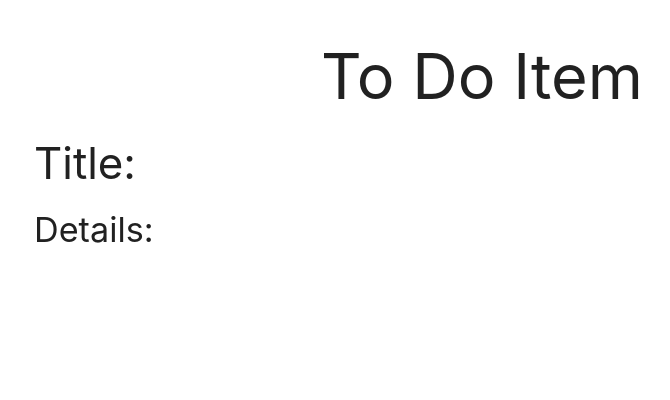
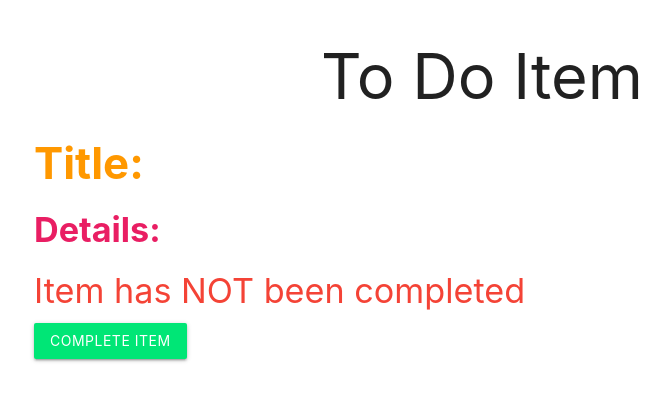
Before and after one commit to maiptran157/redux-todo-list, a React (Create React App) app: page /item/1 in a window 1280 px wide. Shown: the top 400 px of the page, without its empty margins (158-828 px from the left). Built offline with nearby package versions, Linux system fonts and the light colour scheme; no server answers.

Commit message:
add toggle complete button

```diff
--- a/src/actions/index.js
+++ b/src/actions/index.js
@@ -30,3 +30,15 @@ export function getSingleItem(id) {
         payload: resp
     }
 }
+
+export function clearSingleItem() {
+    return { type: types.CLEAR_SINGLE_ITEM }
+}
+
+export function toggleComplete(id) {
+    const resp = axios.put(`${BASE_URL}/todos/${id + API_KEY}`);
+    return {
+        type: types.TOGGLE_COMPLETE,
+        payload: resp
+    }
+}
--- a/src/actions/types.js
+++ b/src/actions/types.js
@@ -1,5 +1,7 @@
 export default {
     ADD_LIST_ITEM: 'add_list_item',
+    CLEAR_SINGLE_ITEM: 'clear_single_item',
     GET_LIST_DATA: 'get_list_data',
-    GET_SINGLE_ITEM: 'get_single_item'
+    GET_SINGLE_ITEM: 'get_single_item',
+    TOGGLE_COMPLETE: 'toggle_complete'
 }
--- a/src/components/single_item.js
+++ b/src/components/single_item.js
@@ -1,20 +1,34 @@
 import React, { Component } from 'react';
 import { connect } from 'react-redux';
-import { getSingleItem } from '../actions';
+import { getSingleItem, clearSingleItem, toggleComplete } from '../actions';
+
+const style = {
+    fontWeight: 'bold'
+}
 
 class SingleItem extends Component {
     componentDidMount() {
         console.log('Item ID:', this.props.match.params.itemId);
         this.props.getSingleItem(this.props.match.params.itemId);
     }
+    componentWillUnmount() {
+        this.props.clearSingleItem();
+    }
     render() {
         console.log("Single Item:", this.props.item)
-        const { title, details } = this.props.item;
+        // const { title, details, complete, toggleComplete } = this.props.item;
+        const { item, toggleComplete, match: { params } } = this.props;
         return (
             <div>
                 <h1 className="center">To Do Item</h1>
-                <h3>Title: {title}</h3>
-                <h4>Details: {details}</h4>
+                <h3><span className="orange-text" style={style}>Title:</span> {item.title}</h3>
+                <h4><span className="pink-text" style={style}>Details:</span> {item.details}</h4>
+                <h4 className={`${item.complete ? 'green-text' : 'red-text'} darken-2`}>
+                    {item.complete ? 'Item has been completed' : 'Item has NOT been completed'}
+                </h4>
+                <button onClick={() => toggleComplete(params.itemId)} className={`btn ${item.complete ? '#ffab40 orange accent-2' : '#00e676 green accent-3'}`}>
+                    {item.complete ? 'Remove Complete Status' : 'Complete Item'}
+                </button>
             </div>
         )
     }
@@ -28,5 +42,7 @@ function mapStateToProps(state) {
 }
 
 export default connect(mapStateToProps, {
-    getSingleItem: getSingleItem
+    getSingleItem: getSingleItem,
+    clearSingleItem: clearSingleItem,
+    toggleComplete: toggleComplete
 })(SingleItem)
--- a/src/reducers/list_reducer.js
+++ b/src/reducers/list_reducer.js
@@ -12,6 +12,11 @@ export default (state = DEFAULT_STATE, action) => {
         case types.GET_SINGLE_ITEM:
             // console.log('Single Item Action:', action);
             return { ...state, single: action.payload.data.todo };
+        case types.CLEAR_SINGLE_ITEM:
+            return { ...state, single: {} };
+        case types.TOGGLE_COMPLETE:
+            console.log('Toggle complete action:', action);
+            return { ...state, single: action.payload.data.todo };
         default:
             return state;
     }
```
